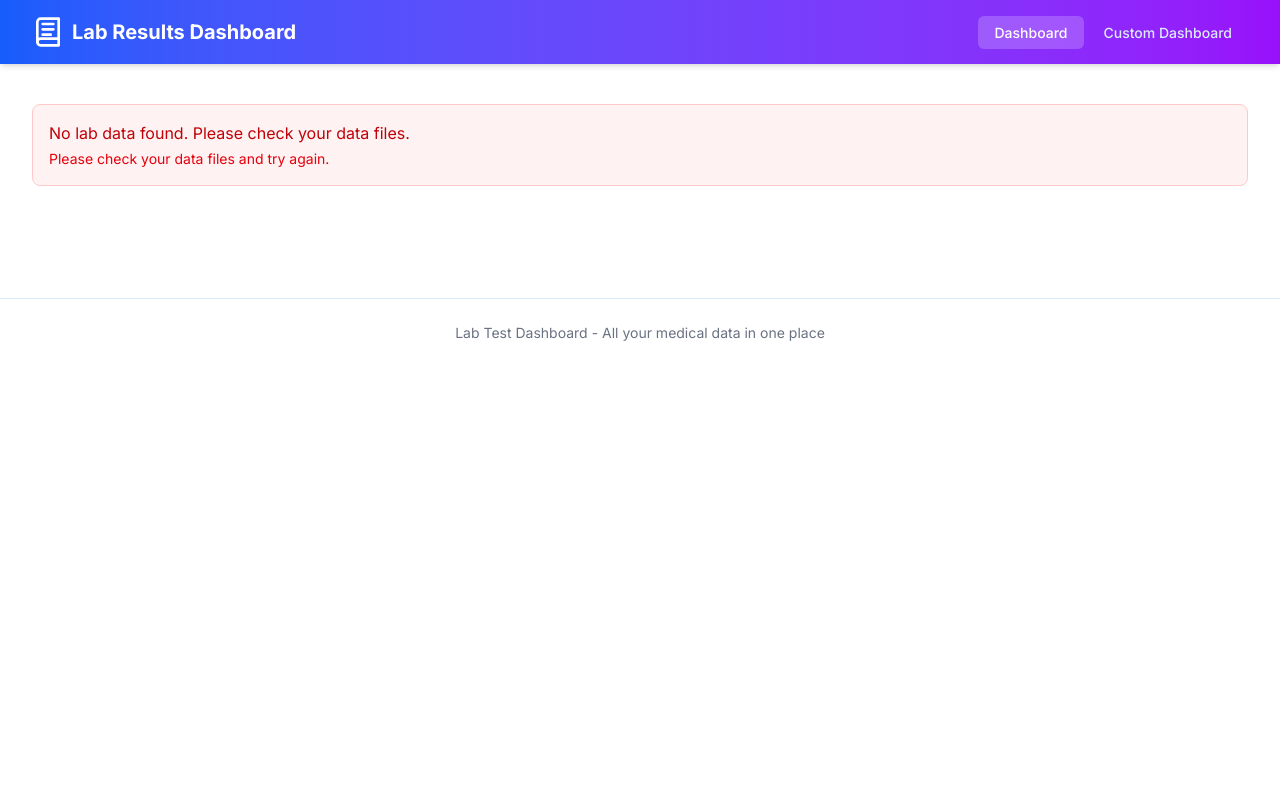
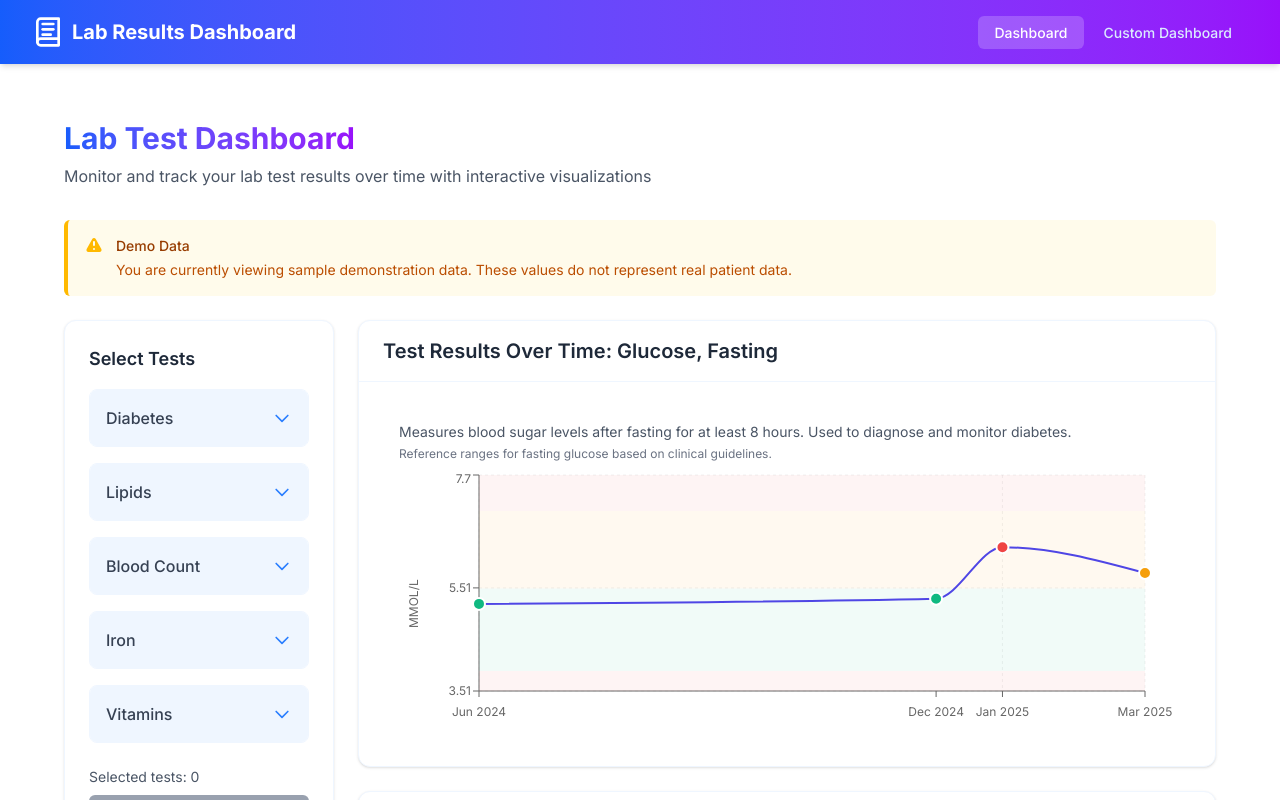
Before and after one commit to HebeHH/labtest-dashboard, a Next.js app: page / in a window 1280 px wide. Shown: the top 800 px of the page. Built offline with nearby package versions, Linux system fonts and the light colour scheme; no server answers.

Commit message:
display banner announcing when data is demo

```diff
--- a/public/data/real/index.json
+++ b/public/data/real/index.json
@@ -1 +1 @@
-["labData.json"]
+[]
--- a/src/components/CustomDashboard.tsx
+++ b/src/components/CustomDashboard.tsx
@@ -7,6 +7,7 @@ import { getUniqueTestNames, parseDate } from '../utils/dataUtils';
 import { format } from 'date-fns';
 import Link from 'next/link';
 import { AllResults } from '../types/labDataTypes';
+import { useLabData } from '../contexts/LabDataContext';
 
 // Define graph types
 type GraphType = 'single' | 'multi';
@@ -40,6 +41,9 @@ const CustomDashboard: React.FC<CustomDashboardProps> = ({ labData }) => {
   // State for adding new graphs
   const [graphType, setGraphType] = useState<GraphType>('single');
   const [selectedTests, setSelectedTests] = useState<string[]>([]);
+
+  // Access the lab data context to check if we're using demo data
+  const { isDemo } = useLabData();
 
   // Get all available test names
   const availableTests = getUniqueTestNames(labData);
@@ -302,6 +306,27 @@ const CustomDashboard: React.FC<CustomDashboardProps> = ({ labData }) => {
           Create your personalized dashboard with the tests that matter most to you
         </p>
       </div>
+
+      {/* Demo Data Indicator */}
+      {isDemo && (
+        <div className="bg-amber-50 border-l-4 border-amber-400 p-4 mb-6 rounded-md">
+          <div className="flex items-start">
+            <div className="flex-shrink-0">
+              <svg className="h-5 w-5 text-amber-400" xmlns="http://www.w3.org/2000/svg" viewBox="0 0 20 20" fill="currentColor" aria-hidden="true">
+                <path fillRule="evenodd" d="M8.257 3.099c.765-1.36 2.722-1.36 3.486 0l5.58 9.92c.75 1.334-.213 2.98-1.742 2.98H4.42c-1.53 0-2.493-1.646-1.743-2.98l5.58-9.92zM11 13a1 1 0 11-2 0 1 1 0 012 0zm-1-8a1 1 0 00-1 1v3a1 1 0 002 0V6a1 1 0 00-1-1z" clipRule="evenodd" />
+              </svg>
+            </div>
+            <div className="ml-3">
+              <h3 className="text-sm font-medium text-amber-800">Demo Data</h3>
+              <div className="mt-1 text-sm text-amber-700">
+                <p>
+                  You are currently viewing sample demonstration data. These values do not represent real patient data.
+                </p>
+              </div>
+            </div>
+          </div>
+        </div>
+      )}
 
       {/* Date Range Controls */}
       <div className="bg-white rounded-xl shadow-sm border border-blue-50 overflow-hidden mb-6">
--- a/src/components/Dashboard.tsx
+++ b/src/components/Dashboard.tsx
@@ -7,6 +7,7 @@ import TestSelector from './TestSelector';
 import ResultsTable from './ResultsTable';
 import { getUniqueTestNames } from '../utils/dataUtils';
 import { AllResults, Test, TestResult } from '../types/labDataTypes';
+import { useLabData } from '../contexts/LabDataContext';
 
 interface DashboardProps {
   tests: Test[];
@@ -17,6 +18,9 @@ const Dashboard: React.FC<DashboardProps> = ({ tests, results }) => {
   const [selectedTest, setSelectedTest] = useState<string | null>(null);
   const [multiTestNames, setMultiTestNames] = useState<string[]>([]);
   const [displayMode, setDisplayMode] = useState<'single' | 'multi'>('single');
+
+  // Access the lab data context to check if we're using demo data
+  const { isDemo } = useLabData();
 
   // Use the lab data from props
   const labData: AllResults = { tests, results };
@@ -51,6 +55,27 @@ const Dashboard: React.FC<DashboardProps> = ({ tests, results }) => {
           Monitor and track your lab test results over time with interactive visualizations
         </p>
       </div>
+
+      {/* Demo Data Indicator */}
+      {isDemo && (
+        <div className="bg-amber-50 border-l-4 border-amber-400 p-4 mb-6 rounded-md">
+          <div className="flex items-start">
+            <div className="flex-shrink-0">
+              <svg className="h-5 w-5 text-amber-400" xmlns="http://www.w3.org/2000/svg" viewBox="0 0 20 20" fill="currentColor" aria-hidden="true">
+                <path fillRule="evenodd" d="M8.257 3.099c.765-1.36 2.722-1.36 3.486 0l5.58 9.92c.75 1.334-.213 2.98-1.742 2.98H4.42c-1.53 0-2.493-1.646-1.743-2.98l5.58-9.92zM11 13a1 1 0 11-2 0 1 1 0 012 0zm-1-8a1 1 0 00-1 1v3a1 1 0 002 0V6a1 1 0 00-1-1z" clipRule="evenodd" />
+              </svg>
+            </div>
+            <div className="ml-3">
+              <h3 className="text-sm font-medium text-amber-800">Demo Data</h3>
+              <div className="mt-1 text-sm text-amber-700">
+                <p>
+                  You are currently viewing sample demonstration data. These values do not represent real patient data.
+                </p>
+              </div>
+            </div>
+          </div>
+        </div>
+      )}
 
       <div className="grid grid-cols-1 lg:grid-cols-4 gap-6">
         {/* Sidebar / Test Selector */}
--- a/src/contexts/LabDataContext.tsx
+++ b/src/contexts/LabDataContext.tsx
@@ -9,6 +9,7 @@ type LabDataContextType = {
   labData: AllResults;
   isLoading: boolean;
   error: string | null;
+  isDemo: boolean;
   refetch: () => Promise<void>;
 };
 
@@ -17,6 +18,7 @@ const LabDataContext = createContext<LabDataContextType>({
   labData: { tests: [], results: [] },
   isLoading: true,
   error: null,
+  isDemo: false,
   refetch: async () => {},
 });
 
@@ -28,6 +30,7 @@ export const LabDataProvider: React.FC<{ children: React.ReactNode }> = ({ child
   const [labData, setLabData] = useState<AllResults>({ tests: [], results: [] });
   const [isLoading, setIsLoading] = useState(true);
   const [error, setError] = useState<string | null>(null);
+  const [isDemo, setIsDemo] = useState(false);
 
   const fetchData = async () => {
     console.log('Fetching lab data...');
@@ -35,7 +38,8 @@ export const LabDataProvider: React.FC<{ children: React.ReactNode }> = ({ child
     setError(null);
 
     try {
-      const data = await loadLabData();
+      const response = await loadLabData();
+      const data = response.data;
 
       if (!data || (!data.tests?.length && !data.results?.length)) {
         console.error('No data received from loadLabData');
@@ -43,6 +47,7 @@ export const LabDataProvider: React.FC<{ children: React.ReactNode }> = ({ child
       } else {
         console.log(`Successfully loaded data: ${data.tests.length} tests, ${data.results.length} results`);
         setLabData(data);
+        setIsDemo(response.isDemo);
       }
     } catch (err) {
       console.error('Error loading lab data:', err);
@@ -58,7 +63,7 @@ export const LabDataProvider: React.FC<{ children: React.ReactNode }> = ({ child
   }, []);
 
   return (
-    <LabDataContext.Provider value={{ labData, isLoading, error, refetch: fetchData }}>
+    <LabDataContext.Provider value={{ labData, isLoading, error, isDemo, refetch: fetchData }}>
       {children}
     </LabDataContext.Provider>
   );
--- a/src/data/dataImport.ts
+++ b/src/data/dataImport.ts
@@ -7,10 +7,10 @@ let labResults: AllResults = { tests: [], results: [] };
 // Load data immediately
 (async function() {
   try {
-    const data = await loadLabData();
+    const response = await loadLabData();
 
     // Update the labResults with the loaded data
-    labResults = data;
+    labResults = response.data;
   } catch (error) {
     console.error('Error loading lab data:', error);
   }
--- a/src/utils/dataLoader.ts
+++ b/src/utils/dataLoader.ts
@@ -7,7 +7,7 @@ import { AllResults } from '../types/labDataTypes';
  * 3. Always load from index.json files
  * 4. Merge data from multiple files if present
  */
-export async function loadLabData(): Promise<AllResults> {
+export async function loadLabData(): Promise<{ data: AllResults; isDemo: boolean }> {
   try {
     // Initialize with empty arrays
     const mergedData: AllResults = {
@@ -47,7 +47,7 @@ export async function loadLabData(): Promise<AllResults> {
         if (mergedData.tests.length > 0 || mergedData.results.length > 0) {
           console.log('Real data loaded successfully:',
             `${mergedData.tests.length} tests, ${mergedData.results.length} results`);
-          return mergedData;
+          return { data: mergedData, isDemo: false };
         }
       }
     }
@@ -85,15 +85,15 @@ export async function loadLabData(): Promise<AllResults> {
     if (mergedData.tests.length > 0 || mergedData.results.length > 0) {
       console.log('Demo data loaded successfully:',
         `${mergedData.tests.length} tests, ${mergedData.results.length} results`);
-      return mergedData;
+      return { data: mergedData, isDemo: true };
     }
 
     // If no data is found, return an empty dataset
     console.error('No lab data found in either real or demo files');
-    return { tests: [], results: [] };
+    return { data: { tests: [], results: [] }, isDemo: true };
   } catch (error) {
     console.error('Error in loadLabData:', error);
-    return { tests: [], results: [] };
+    return { data: { tests: [], results: [] }, isDemo: true };
   }
 }
 
```
